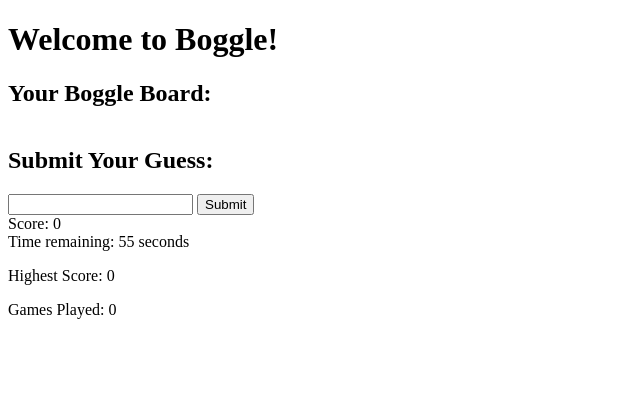
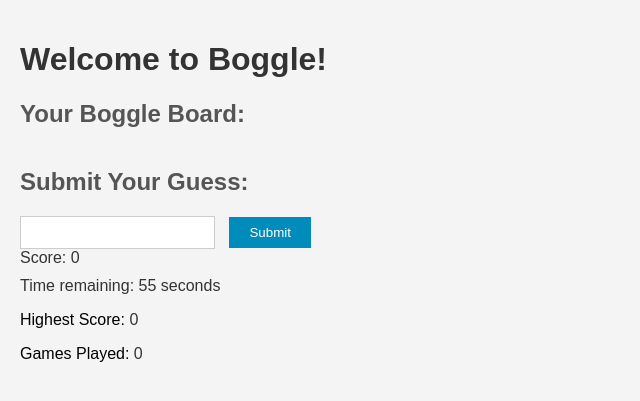
Before and after one commit to tunderscoreyler9/Springboard-exercises, a Flask app: template 24/24.5_flask_boggle_exercise/flask-boggle/templates/index.html in a window 1280 px wide. Shown: the top 401 px of the page, without its empty margins (0-640 px from the left). Run offline with Flask 3, Linux system fonts and the light colour scheme; the template is opened without the code that fills it, so the values that code supplies are empty; parts of the project's set-up code (start-up, migrations or seed data) failed here and were passed over.

Commit message:
part 6 complete.

```diff
--- a/24/24.5_flask_boggle_exercise/flask-boggle/static/script.js
+++ b/24/24.5_flask_boggle_exercise/flask-boggle/static/script.js
@@ -38,8 +38,8 @@ $(document).ready(function () {
 
         if (timer === 0) {
             clearInterval(interval);
-            $('input[name="guess"]').prop('disabled', true);
-            $('input[type="submit"]').prop('disabled', true);
+            $('input[name="guess"]').prop('disabled', true); // Disable the input field
+            $('input[type="submit"]').prop('disabled', true); // Disable the submit button
 
             // Send AJAX request to update statistics
             axios.post('/update_statistics', { score: score })
@@ -51,6 +51,7 @@ $(document).ready(function () {
                     console.error('Error updating statistics:', error);
                 });
         }
+
         timer--;
     }
 
--- /dev/null
+++ b/24/24.5_flask_boggle_exercise/flask-boggle/static/styles.css
@@ -0,0 +1,43 @@
+body {
+    font-family: Arial, sans-serif;
+    background-color: #f4f4f4;
+    margin: 0;
+    padding: 20px;
+}
+
+h1 {
+    color: #333;
+}
+
+h2 {
+    color: #555;
+}
+
+table {
+    border-collapse: collapse;
+    margin-bottom: 20px;
+}
+
+table td {
+    padding: 10px;
+    border: 1px solid #ccc;
+}
+
+form input[type="text"] {
+    padding: 8px;
+    margin-right: 10px;
+    border: 1px solid #ccc;
+}
+
+form input[type="submit"] {
+    padding: 8px 20px;
+    background-color: #008CBA;
+    color: white;
+    border: none;
+    cursor: pointer;
+}
+
+#score, #timer, #highest-score, #games-played {
+    margin-bottom: 10px;
+    color: #333;
+}
--- a/24/24.5_flask_boggle_exercise/flask-boggle/templates/index.html
+++ b/24/24.5_flask_boggle_exercise/flask-boggle/templates/index.html
@@ -4,6 +4,7 @@
     <title>Boggle Game</title>
     <script src="https://cdn.jsdelivr.net/npm/axios/dist/axios.min.js"></script>
     <script src="https://code.jquery.com/jquery-3.6.0.min.js"></script>
+    <link rel="stylesheet" href="{{ url_for('static', filename='styles.css') }}">
 </head>
 <body>
     <h1>Welcome to Boggle!</h1>
```
